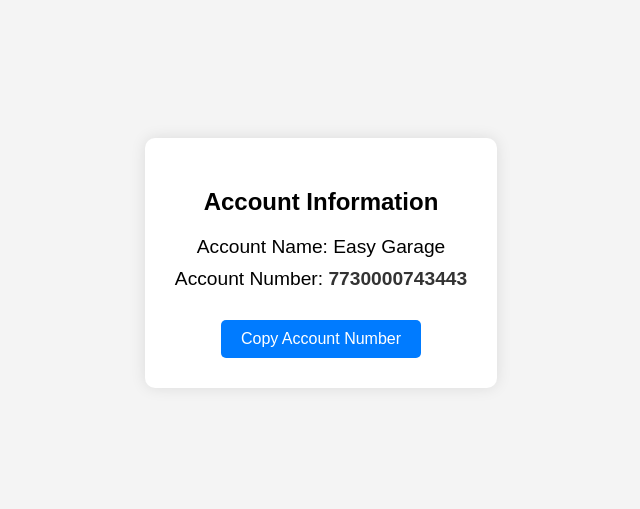
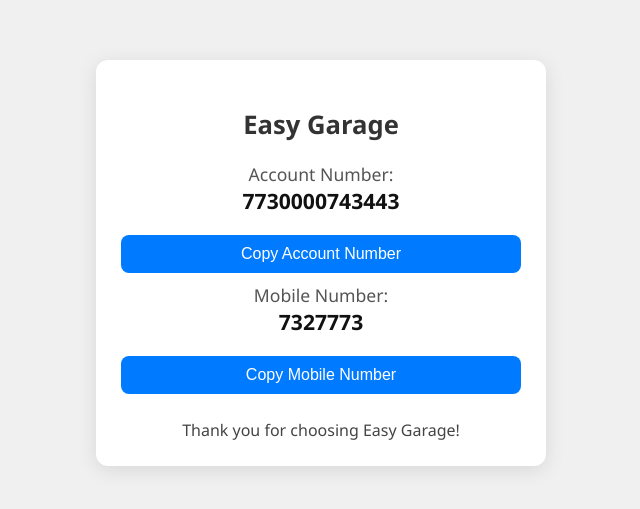
Before and after one commit to ibbe-ebbe/Launch, a plain HTML site: page index.html in a window 1280 px wide. Shown: the part 137-646 px from the top of the page, without its empty margins (319-959 px from the left). Drawn offline with Linux system fonts and the light colour scheme.

Commit message:
Update index.html

```diff
--- a/index.html
+++ b/index.html
@@ -1,52 +1,60 @@
 <!DOCTYPE html>
 <html lang="en">
 <head>
-  <meta charset="UTF-8">
-  <meta name="viewport" content="width=device-width, initial-scale=1">
-  <title>Account Details</title>
+  <meta charset="UTF-8" />
+  <meta name="viewport" content="width=device-width, initial-scale=1.0"/>
+  <title>Easy Garage Contact</title>
   <style>
     body {
-      font-family: Arial, sans-serif;
-      background: #f4f4f4;
+      margin: 0;
+      padding: 0;
+      background: #f0f0f0;
+      font-family: 'Segoe UI', Tahoma, Geneva, Verdana, sans-serif;
       display: flex;
-      flex-direction: column;
+      justify-content: center;
       align-items: center;
-      justify-content: center;
-      height: 100vh;
-      margin: 0;
+      min-height: 100vh;
     }
 
     .container {
-      background: #fff;
-      padding: 30px;
-      border-radius: 10px;
-      box-shadow: 0 0 15px rgba(0, 0, 0, 0.1);
+      background: #ffffff;
+      width: 90%;
+      max-width: 400px;
+      padding: 25px;
+      border-radius: 12px;
+      box-shadow: 0 4px 20px rgba(0, 0, 0, 0.1);
       text-align: center;
     }
 
     h2 {
+      font-size: 1.6em;
       margin-bottom: 20px;
+      color: #333;
     }
 
     .info {
-      font-size: 1.2em;
+      font-size: 1.1em;
       margin: 10px 0;
+      color: #555;
     }
 
-    .account-number {
+    .value {
       font-weight: bold;
-      color: #333;
+      color: #111;
+      font-size: 1.2em;
     }
 
     button {
-      padding: 10px 20px;
+      margin-top: 10px;
+      padding: 10px 18px;
       font-size: 1em;
-      margin-top: 20px;
       background-color: #007bff;
       color: white;
       border: none;
-      border-radius: 5px;
+      border-radius: 8px;
+      width: 100%;
       cursor: pointer;
+      transition: background-color 0.3s ease;
     }
 
     button:hover {
@@ -54,29 +62,54 @@
     }
 
     .copied-msg {
-      margin-top: 15px;
+      margin-top: 10px;
       color: green;
-      font-size: 0.95em;
+      font-size: 0.9em;
       display: none;
+    }
+
+    .thank-you {
+      margin-top: 25px;
+      font-size: 1em;
+      color: #444;
+    }
+
+    @media (max-width: 400px) {
+      h2 {
+        font-size: 1.4em;
+      }
+
+      .value {
+        font-size: 1.1em;
+      }
+
+      button {
+        font-size: 0.95em;
+      }
     }
   </style>
 </head>
 <body>
 
   <div class="container">
-    <h2>Account Information</h2>
-    <div class="info">Account Name: <span class="account-name">Easy Garage</span></div>
-    <div class="info">Account Number: <span class="account-number" id="accountNumber">7730000743443</span></div>
+    <h2>Easy Garage</h2>
 
-    <button onclick="copyAccountNumber()">Copy Account Number</button>
-    <div class="copied-msg" id="copiedMsg">Account number copied!</div>
+    <div class="info">Account Number:<br><span class="value" id="accountNumber">7730000743443</span></div>
+    <button onclick="copyText('accountNumber', 'accountCopiedMsg')">Copy Account Number</button>
+    <div class="copied-msg" id="accountCopiedMsg">✔ Account number copied!</div>
+
+    <div class="info">Mobile Number:<br><span class="value" id="mobileNumber">7327773</span></div>
+    <button onclick="copyText('mobileNumber', 'mobileCopiedMsg')">Copy Mobile Number</button>
+    <div class="copied-msg" id="mobileCopiedMsg">✔ Mobile number copied!</div>
+
+    <div class="thank-you">Thank you for choosing Easy Garage!</div>
   </div>
 
   <script>
-    function copyAccountNumber() {
-      const accountNumber = document.getElementById("accountNumber").textContent;
-      navigator.clipboard.writeText(accountNumber).then(() => {
-        const msg = document.getElementById("copiedMsg");
+    function copyText(elementId, messageId) {
+      const text = document.getElementById(elementId).textContent;
+      navigator.clipboard.writeText(text).then(() => {
+        const msg = document.getElementById(messageId);
         msg.style.display = "block";
         setTimeout(() => {
           msg.style.display = "none";
```
